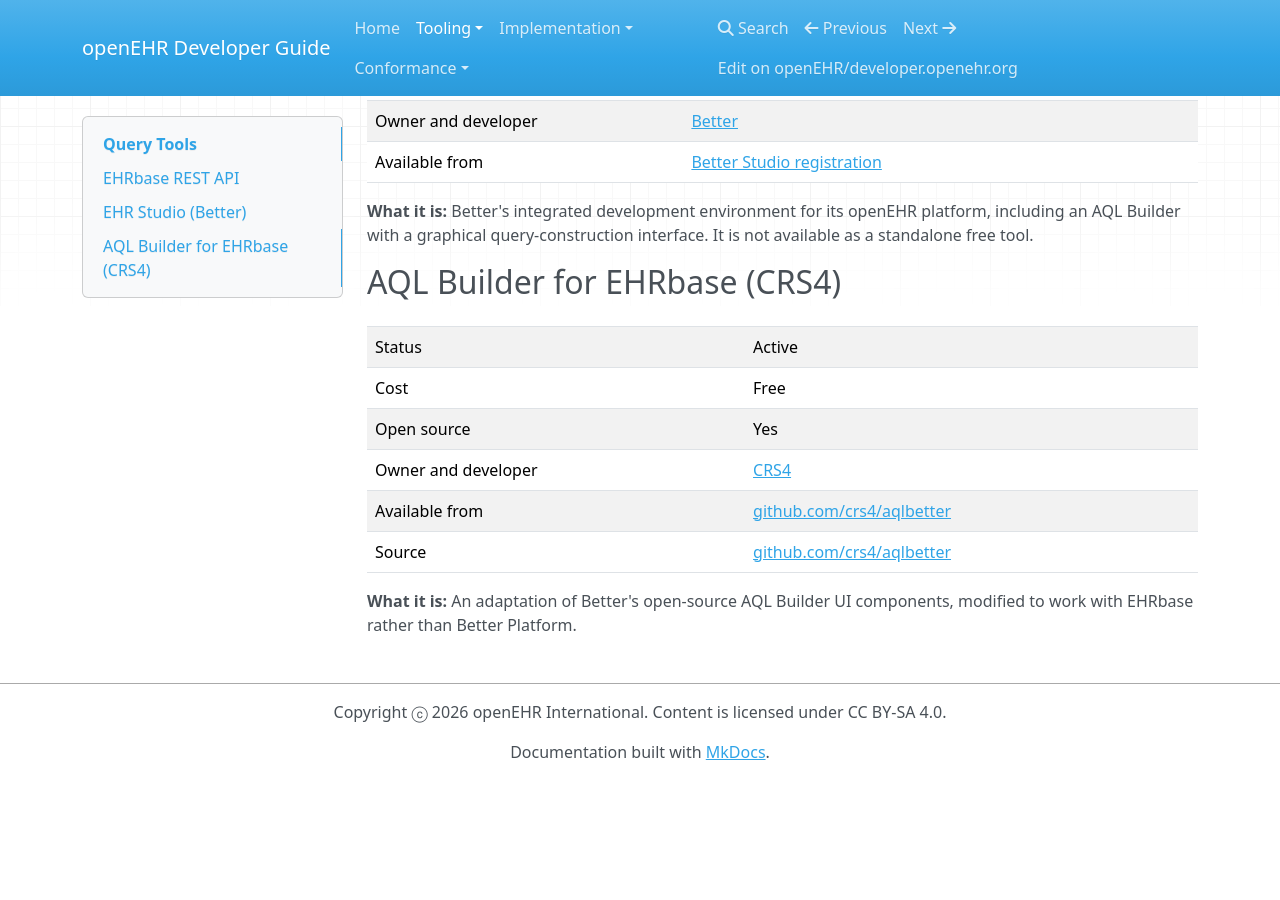
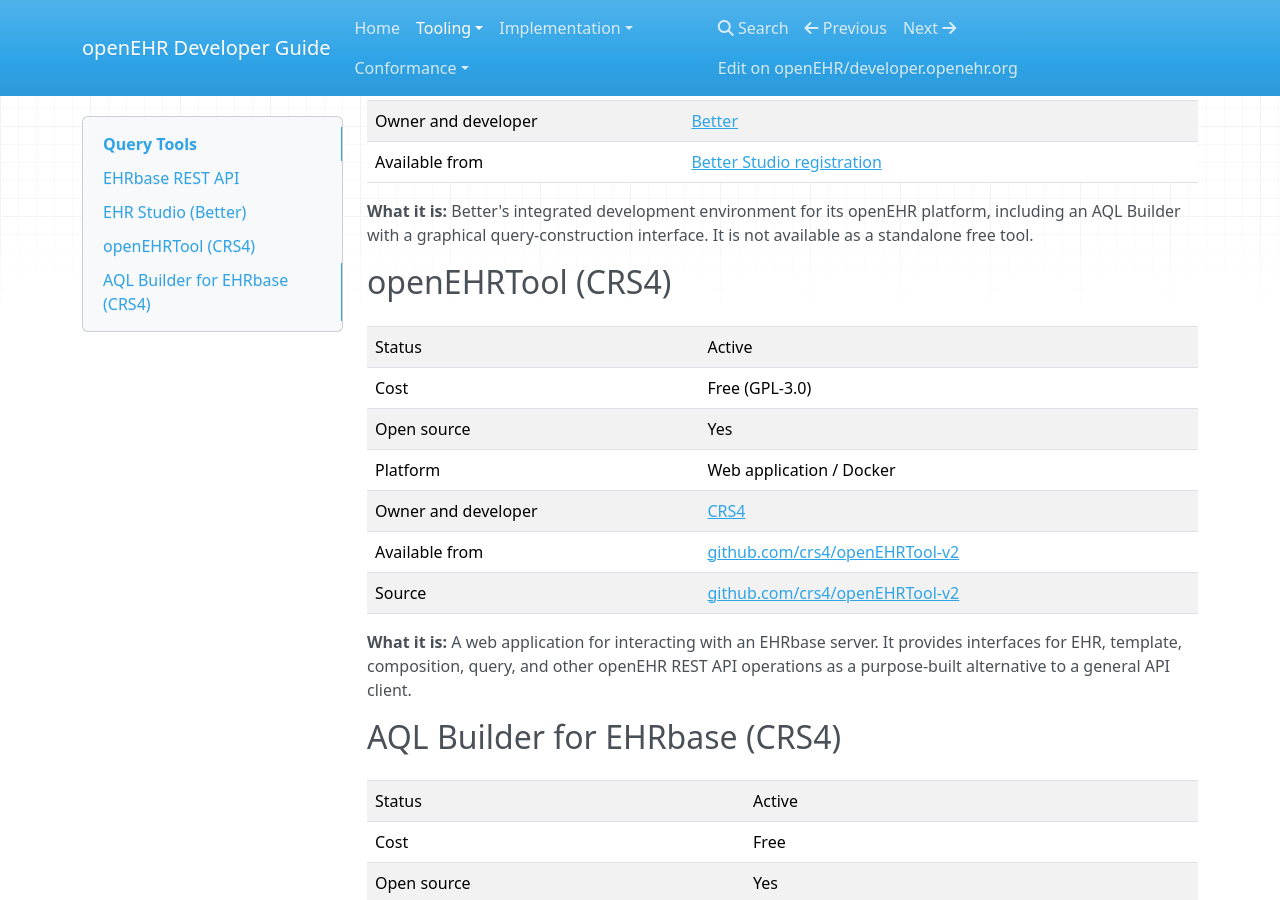
Before and after one commit to openEHR/developer.openehr.org, an MkDocs documentation site: the page built from docs/tooling/query-tools.md, in a window 1280 px wide and 900 px high, scrolled down 508 px. Built offline with MkDocs 1.6.1, drawn with Linux system fonts in a browser that asks for light colours; nearby versions of some CDN libraries; before the commit the page ends 1288 px from its top, so only the background shows below that.

Commit message:
docs(tooling): add openEHRTool (#5)
* add openEHRTool to query tools doc section

* docs(tooling): clarify openEHRTool details

---------

Co-authored-by: Marcus Baw <marcus@marcusbaw.com>

```diff
--- a/docs/tooling/query-tools.md
+++ b/docs/tooling/query-tools.md
@@ -22,6 +22,20 @@ The most common way to run AQL queries against EHRbase is directly through the R
 
 **What it is:** Better's integrated development environment for its openEHR platform, including an AQL Builder with a graphical query-construction interface. It is not available as a standalone free tool.
 
+## openEHRTool (CRS4)
+
+| | |
+| --- | --- |
+| Status | Active |
+| Cost | Free (GPL-3.0) |
+| Open source | Yes |
+| Platform | Web application / Docker |
+| Owner and developer | [CRS4](https://www.crs4.it/) |
+| Available from | [github.com/crs4/openEHRTool-v2](https://github.com/crs4/openEHRTool-v2) |
+| Source | [github.com/crs4/openEHRTool-v2](https://github.com/crs4/openEHRTool-v2) |
+
+**What it is:** A web application for interacting with an EHRbase server. It provides interfaces for EHR, template, composition, query, and other openEHR REST API operations as a purpose-built alternative to a general API client.
+
 ## AQL Builder for EHRbase (CRS4)
 
 | | |
```
Also changed, not shown: docs/tooling/comparison-table.md (+1 -0 lines).
